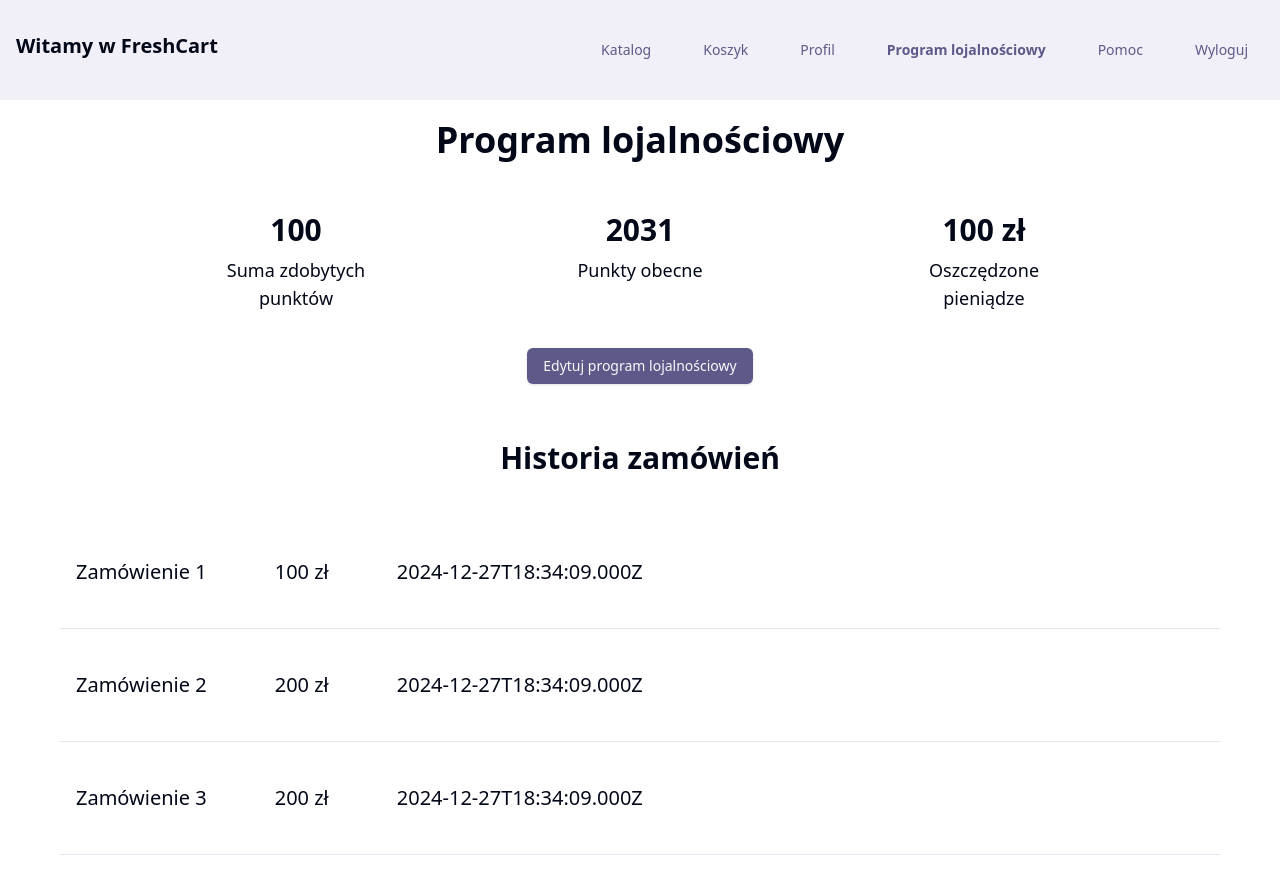
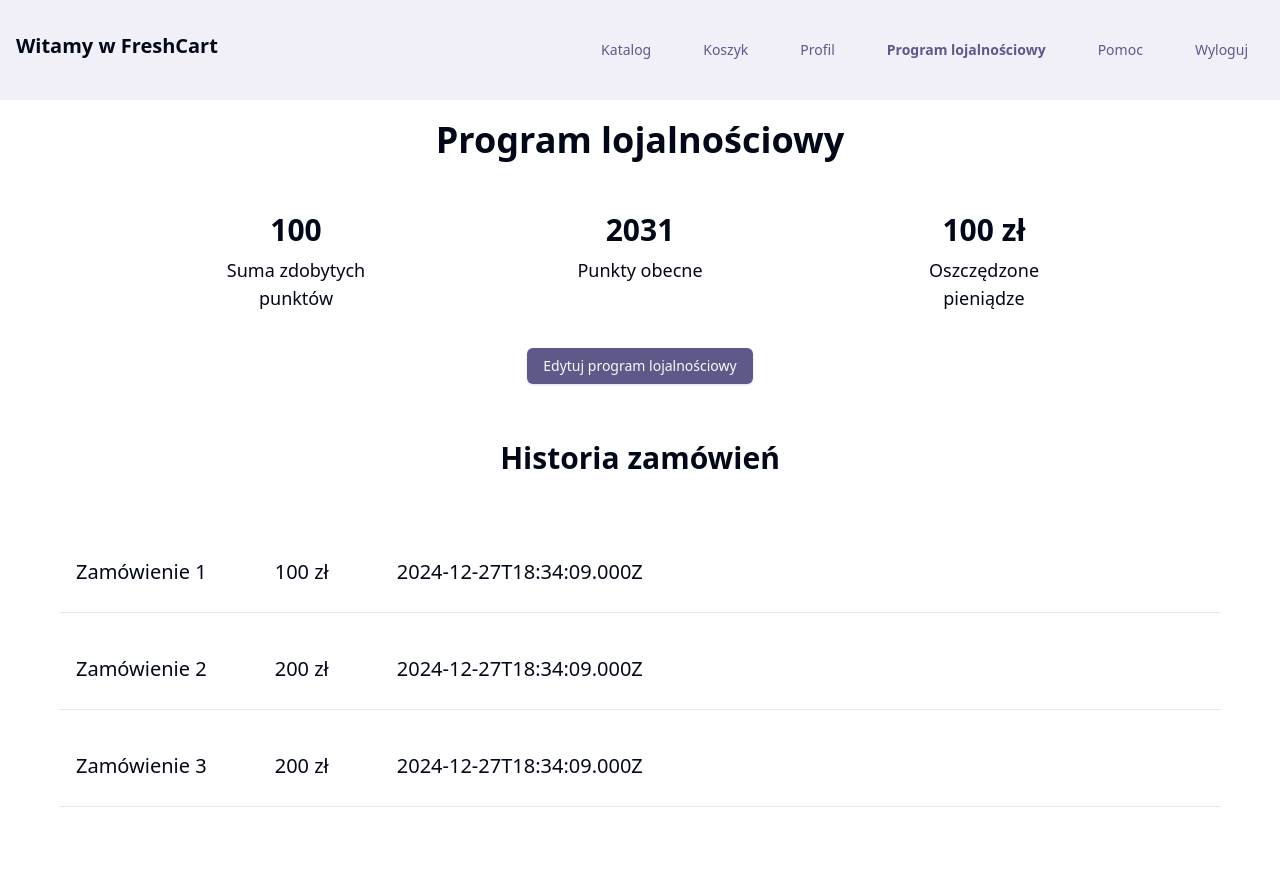
Before and after one commit to therockey/FreshCart, a Next.js app: page /client/loyaltyProg in a window 1280 px wide. After the commit the page ends 827 px from the top, so only its background shows below. Built offline with nearby package versions, Linux system fonts and the light colour scheme; some icons are missing.

Commit message:
adhere to unique key rule

```diff
--- a/src/app/client/cart/page.tsx
+++ b/src/app/client/cart/page.tsx
@@ -12,9 +12,7 @@ const Page = () => {
     queryFn: getCart("1231"),
   });
 
-  const {
-    data: priceData,
-  } = useQuery({
+  const { data: priceData } = useQuery({
     queryKey: ["cartPrice"],
     queryFn: getCartPrice("1231"),
   });
@@ -26,14 +24,10 @@ const Page = () => {
       <Separator />
       {cart &&
         cart.products.map((product, index) => (
-          <>
-            <CartListItem
-              key={index}
-              {...product}
-              quantity={cart.quantities[index]}
-            />
+          <div key={index}>
+            <CartListItem {...product} quantity={cart.quantities[index]} />
             <Separator />
-          </>
+          </div>
         ))}
 
       <div className="flex flex-col items-center py-4">
--- a/src/app/client/loyaltyProg/page.tsx
+++ b/src/app/client/loyaltyProg/page.tsx
@@ -45,10 +45,10 @@ const Page = () => {
 
       {orders &&
         orders.map((order) => (
-          <>
-            <OrderHistoryListItem key={order.id} {...order} />
+          <div key={order.id}>
+            <OrderHistoryListItem {...order} />
             <Separator />
-          </>
+          </div>
         ))}
     </div>
   );
```
